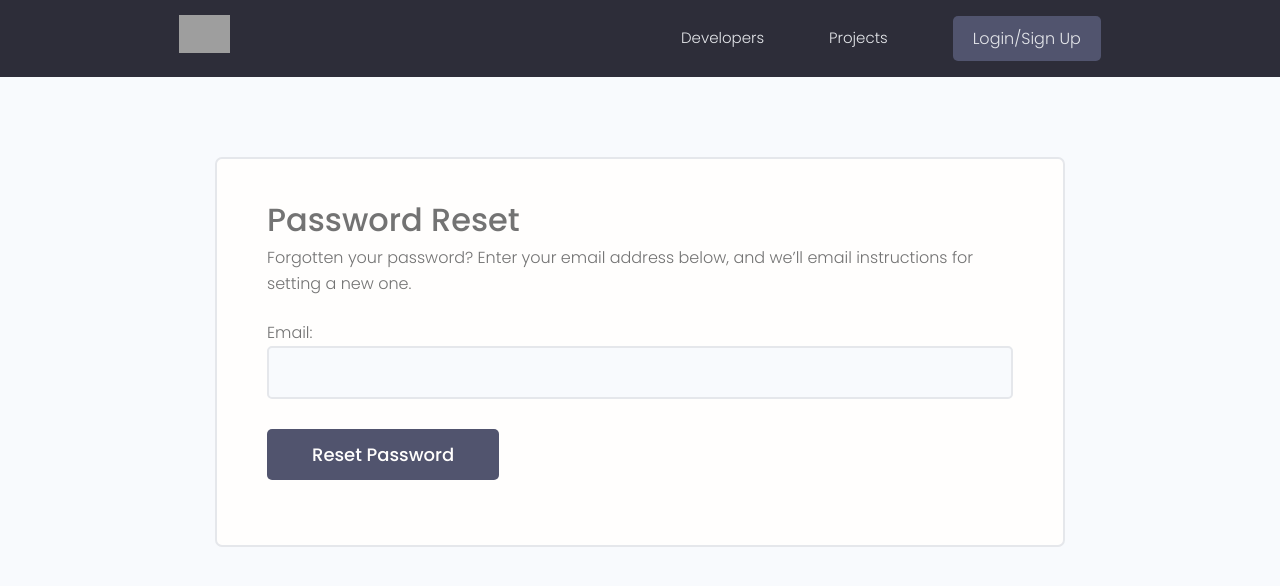
After one commit to indranildeveloper/dev-search-app, a Django app: page /reset_password/ in a window 1280 px wide. The commit adds this page. Shown: the top 586 px of the page. Run offline with Django 4.2, Linux system fonts and the light colour scheme; some libraries are stand-ins or nearby versions; grey boxes are pictures that could not be loaded.

Commit message:
Forgot Password functionality

```diff
--- a/devsearch/urls.py
+++ b/devsearch/urls.py
@@ -2,11 +2,21 @@ from django.contrib import admin
 from django.urls import path, include
 from django.conf import settings
 from django.conf.urls.static import static
+from django.contrib.auth import views as auth_views
 
 urlpatterns = [
     path('admin/', admin.site.urls),
     path('projects/', include('projects.urls')),
-    path('', include('users.urls'))
+    path('', include('users.urls')),
+
+    path('reset_password/', auth_views.PasswordResetView.as_view(template_name='reset_password.html'),
+         name='reset_password'),
+    path('reset_password_sent/', auth_views.PasswordResetDoneView.as_view(template_name='reset_password_sent.html'),
+         name='password_reset_done'),
+    path('reset/<uidb64>/<token>/', auth_views.PasswordResetConfirmView.as_view(template_name='reset.html'),
+         name='password_reset_confirm'),
+    path('reset_password_complete/', auth_views.PasswordResetCompleteView.as_view(template_name='reset_password_complete.html'),
+         name='password_reset_complete')
 ]
 
 urlpatterns += static(settings.MEDIA_URL, document_root=settings.MEDIA_ROOT)
--- /dev/null
+++ b/templates/reset_password.html
@@ -0,0 +1,49 @@
+{% extends 'main.html' %}
+
+{% block content %}
+
+<style>
+  input[type='text'],
+  input[type='email'],
+  input[type='password'] {
+    min-width: 24rem;
+    width: 100%;
+    padding: 1.2rem 1.5rem;
+    border-radius: 0.5rem;
+    border: 2px solid var(--color-light);
+    transition: all 0.3s ease-in-out;
+    background-color: var(--color-bg);
+  }
+
+  input[type='text']:focus,
+  input[type='email']:focus,
+  input[type='password']:focus,
+  input[type='text']:active,
+  input[type='email']:active,
+  input[type='password']:active, {
+    outline: none;
+    border: 2px solid var(--color-main);
+  }
+</style>
+
+<main class="formPage my-xl">
+    <div class="content-box">
+        <div class="formWrapper">
+            <h3>Password Reset</h3>
+
+            <p>Forgotten your password? Enter your email address below, and we’ll email instructions for setting a new one.</p>
+
+            <br>
+
+            <form class="form" method="POST">
+                {% csrf_token %}
+
+                {{ form.as_p }}
+
+                <input class="btn btn--sub btn--lg  my-md" type="submit" value="Reset Password" />
+            </form>
+        </div>
+    </div>
+</main>
+
+{% endblock content %}
--- a/users/templates/users/login_register.html
+++ b/users/templates/users/login_register.html
@@ -25,10 +25,6 @@
                 {{ field.label }}
               </label>
                 {{ field }}
-
-                {% comment %} {% if field.help_text %}
-                    <small>{{ field.help_text }}</small>
-                {% endif %} {% endcomment %}
 
                 {% for error in field.errors %}
                     <p style="color: red;">{{ error }}</p>
@@ -88,7 +84,7 @@
         </div>
         <div class="auth__actions">
           <input class="btn btn--sub btn--lg" type="submit" value="Log In" />
-          <a href="forgetpassword.html">Forget Password?</a>
+          <a href="{% url 'reset_password' %}">Forget Password?</a>
         </div>
       </form>
       <div class="auth__alternative">
```
Also changed, not shown: templates/reset.html (added, +49 -0 lines), templates/reset_password_complete.html (added, +17 -0 lines), templates/reset_password_sent.html (added, +18 -0 lines), db.sqlite3.
